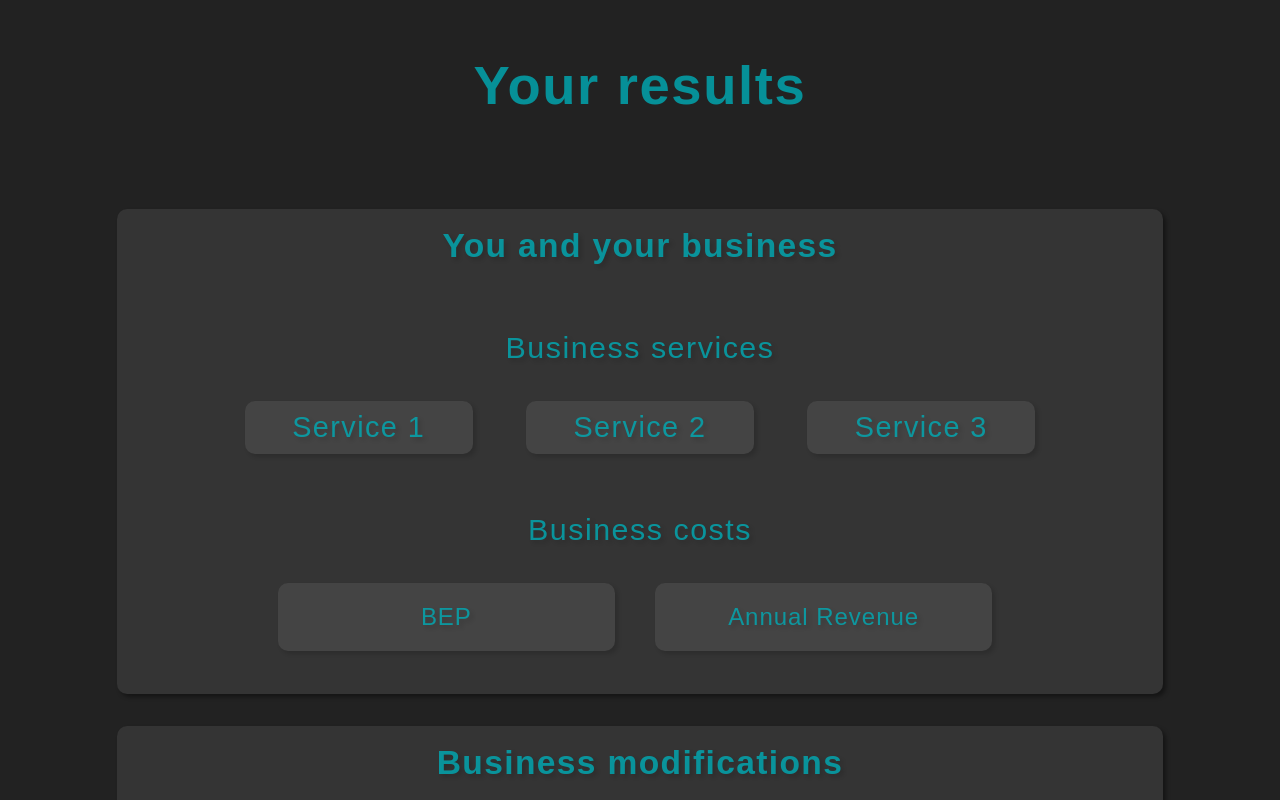
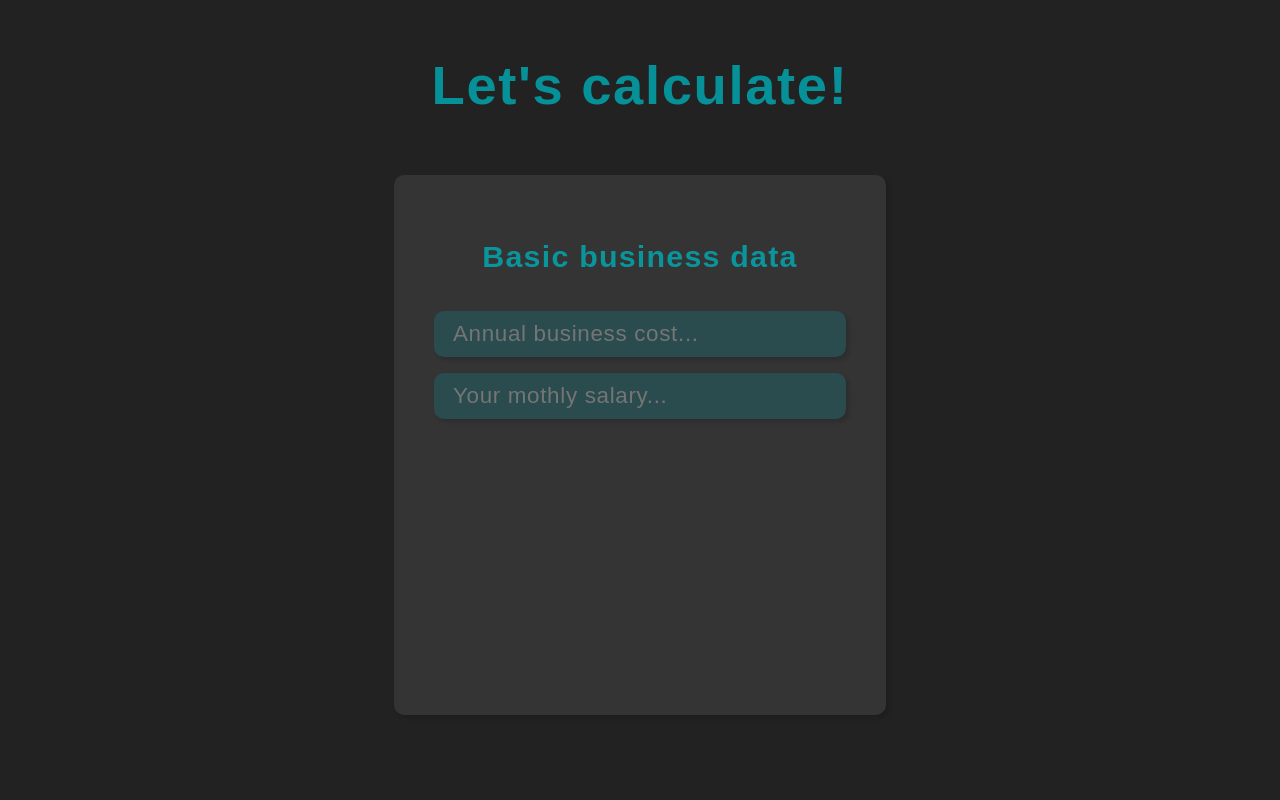
Before and after one commit to SKupisz/business-calculator, a Next.js app: page /calculator in a window 1280 px wide. Shown: the top 800 px of the page. Built offline with nearby package versions, Linux system fonts and the light colour scheme.

Commit message:
Completed the template for the calculator results

```diff
--- a/components/calculator/results.tsx
+++ b/components/calculator/results.tsx
@@ -1,12 +1,20 @@
 import React from "react";
 
 import { ResultsContainer, ResultsCategory, ResultsCategoryHeader, ResultsCategorySubsection,
-    ResultsCategorySubSectionHeader, ResultsUserBusinessCost, ResultsUserBusinessCostHeader} from "styled/calculator/results";
+    ResultsCategorySubSectionHeader, ResultsUserBusinessCost, ResultsUserBusinessCostHeader, ResultsBreakBlock} from "styled/calculator/results";
+
+import { LandingPageButton } from "styled/landingPage";
 
 import ResultsBusinessService from "./resultsBusinessService";
 import ResultsBusinessCost from "./resultsBusinessCost";
 
-const CalculatorResults:React.FC = () => {
+interface CalculatorResultsInterface {
+    goingBackCallback: () => void,
+}
+
+const CalculatorResults:React.FC<CalculatorResultsInterface> = ({
+    goingBackCallback
+}:CalculatorResultsInterface) => {
     return <ResultsContainer className="block-center">
         <ResultsCategory className="block-center">
             <ResultsCategoryHeader className="block-center">
@@ -32,7 +40,27 @@ const CalculatorResults:React.FC = () => {
             <ResultsCategoryHeader className="block-center">
                 Business modifications
             </ResultsCategoryHeader>
+            <ResultsCategorySubsection className="block-center">
+                <ResultsCategorySubSectionHeader className="block-center">
+                    By customers
+                </ResultsCategorySubSectionHeader>
+                <ResultsBusinessService clientsNumber={240} currentPrice={680} serviceNumber={1} />
+                <ResultsBusinessService clientsNumber={190} currentPrice={680} serviceNumber={2} />
+                <ResultsBusinessService clientsNumber={210} currentPrice={680} serviceNumber={3} />
+            </ResultsCategorySubsection>
+            <ResultsCategorySubsection className="block-center">
+                <ResultsCategorySubSectionHeader className="block-center">
+                    By price
+                </ResultsCategorySubSectionHeader>
+                <ResultsBusinessService clientsNumber={240} currentPrice={680} serviceNumber={1} />
+                <ResultsBusinessService clientsNumber={190} currentPrice={680} serviceNumber={2} />
+                <ResultsBusinessService clientsNumber={210} currentPrice={680} serviceNumber={3} />
+            </ResultsCategorySubsection>
         </ResultsCategory>
+        <LandingPageButton className="block-center" onClick={goingBackCallback} type="button" topPos={6}>
+            Calculate again
+        </LandingPageButton>
+        <ResultsBreakBlock className="block-center" />
     </ResultsContainer>;
 }
 
--- a/pages/calculator.tsx
+++ b/pages/calculator.tsx
@@ -10,7 +10,7 @@ const Calculator: NextPage = () => {
 
     const [phase, setPhase] = useState<number>(0); // 0 - basic business data, 1 - services, 2 - summary and submitting
     const [isNextPhaseAvailable, toggleIsNextPhaseAvailable] = useState<boolean>(false);
-    const [areResultsAvailable, toggleAreResultsAvailable] = useState<boolean>(true);
+    const [areResultsAvailable, toggleAreResultsAvailable] = useState<boolean>(false);
 
     const [annualCost, setAnnualCost] = useState<number|undefined>();
     const [monthlySalary, setMonthlySalary] = useState<number|undefined>();
@@ -33,7 +33,7 @@ const Calculator: NextPage = () => {
         setServices(operand);
     }
 
-    const addNewService = () => {
+    const addNewService = ():void => {
         if(services.length < 3){
             const operand = [...services];
             operand.push({
@@ -42,6 +42,15 @@ const Calculator: NextPage = () => {
             });
             setServices(operand);
         }
+    }
+
+    const resetTheCalculator = ():void => {
+        setPhase(0);
+        toggleAreResultsAvailable(false);
+        toggleIsNextPhaseAvailable(false);
+        setAnnualCost(undefined);
+        setMonthlySalary(undefined);
+        setServices([]);
     }
 
     useEffect(() => {
@@ -69,7 +78,7 @@ const Calculator: NextPage = () => {
             services={services}
             addNewService={addNewService}
             updateService={updateService}
-            />: <CalculatorResults />
+            />: <CalculatorResults goingBackCallback={() => resetTheCalculator()} />
         }
     </>
 };
--- a/styled/calculator/results.ts
+++ b/styled/calculator/results.ts
@@ -170,3 +170,9 @@ export const ResultsUserBusinessCostHeader = styled.header`
         font-size: 1.5em;
     }
 `;
+
+export const ResultsBreakBlock = styled.div`
+    height: 10vh;
+    position: relative;
+    top: 6vh;
+`;
--- a/styled/landingPage/index.tsx
+++ b/styled/landingPage/index.tsx
@@ -1,4 +1,8 @@
 import styled from "styled-components";
+
+interface LandingPageButtonInterface {
+    topPos?: number
+}
 
 export const LandingPageMainHeader = styled.header`
     width: calc(100% - 20px);
@@ -66,7 +70,7 @@ export const LandingPageSubHeader = styled.header`
     }
 `;
 
-export const LandingPageButton = styled.button`
+export const LandingPageButton = styled.button<LandingPageButtonInterface>`
     width: fit-content;
     padding: 20px 40px;
     box-shadow: 3px 3px 4px rgba(0,0,0,.1);
@@ -81,7 +85,7 @@ export const LandingPageButton = styled.button`
     font-size: 1.1em;
     transition: all 0.4s;
     position: relative;
-    top: 25vh;
+    top: ${(props) => props.topPos !== undefined ? props.topPos : "25"}vh;
 
     &:hover{
         filter: brightness(70%);
@@ -96,7 +100,7 @@ export const LandingPageButton = styled.button`
     }
 
     @media screen and (min-width: 768px){
-        top: 30vh;
+        top: ${(props) => props.topPos !== undefined ? props.topPos : "30"}vh;
     }
 
     @media screen and (min-width: 1024px){
```
